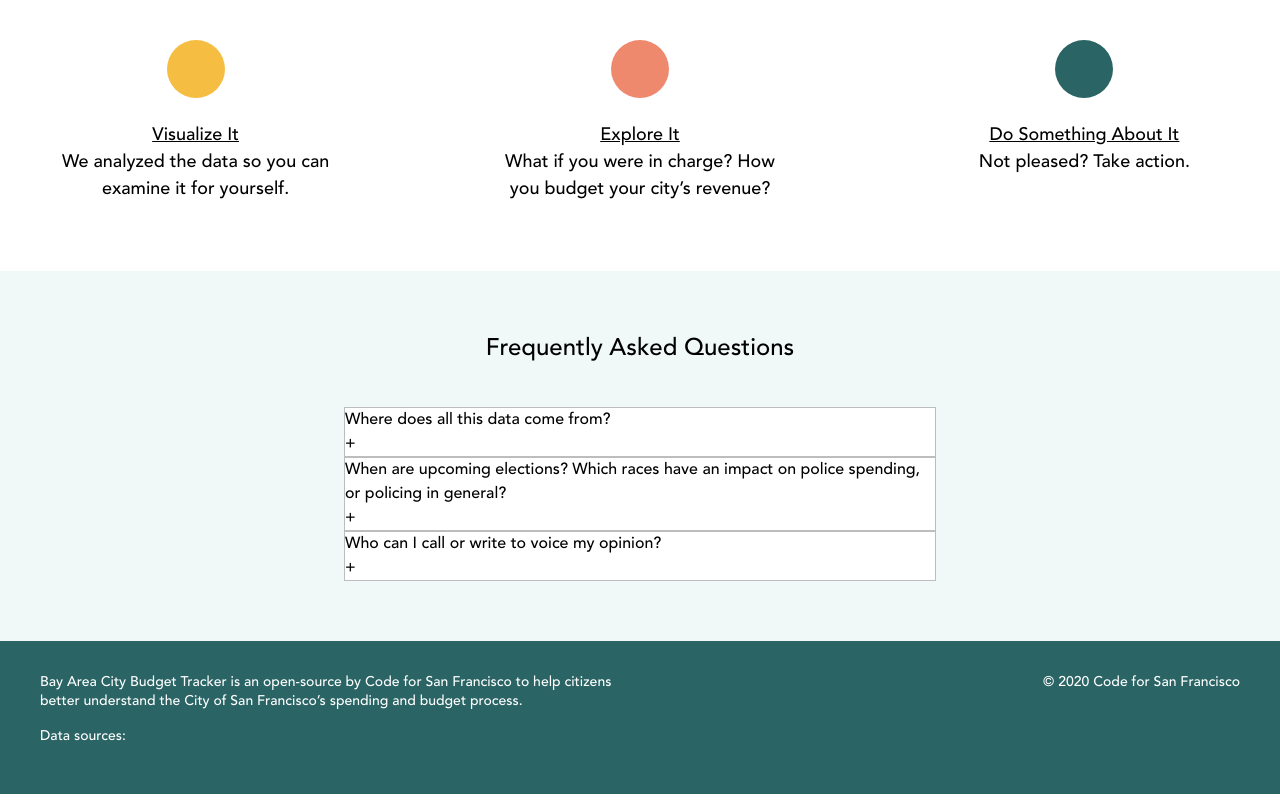
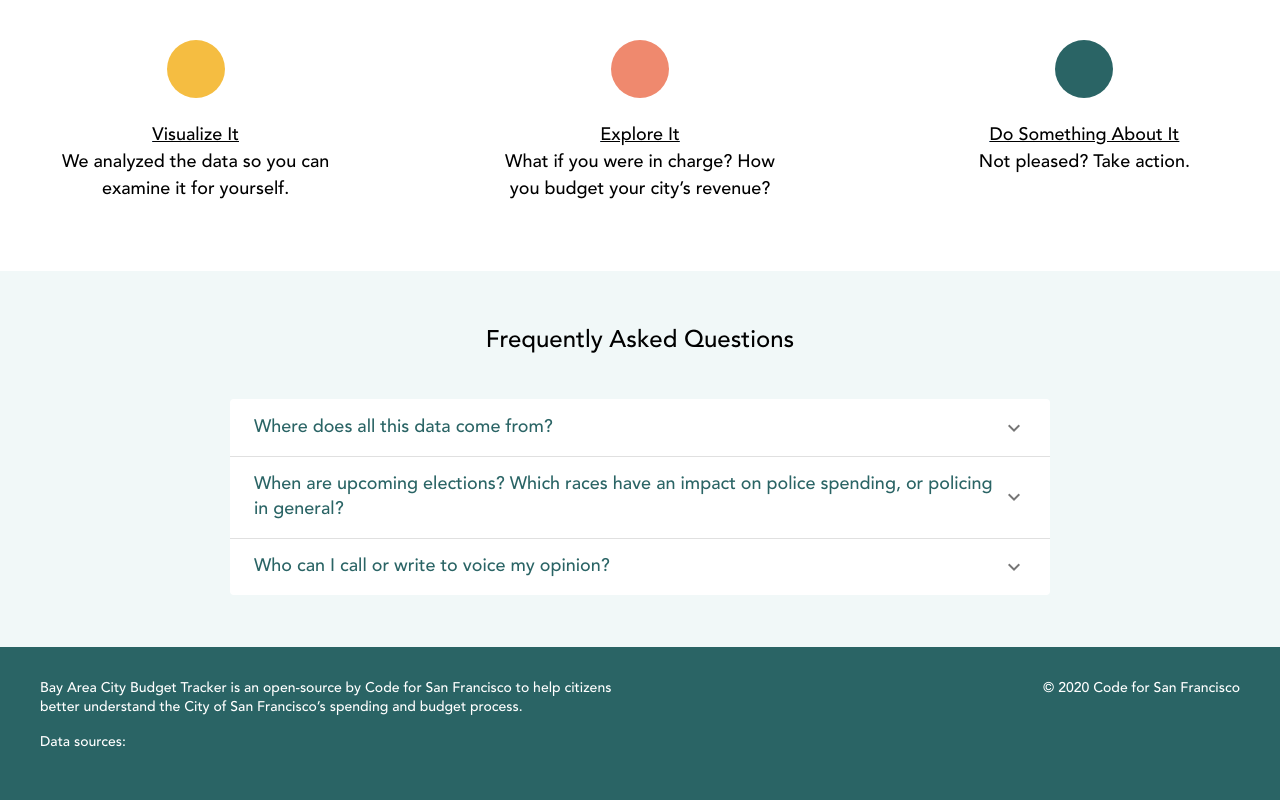
Before and after one commit to sfbrigade/datasci-police-budget, a Nuxt app: page / in a window 1280 px wide. Shown: the part 760-1560 px from the top of the page. Built offline with nearby package versions, Linux system fonts and the light colour scheme.

Commit message:
feat: Update homepage FAQ
Note that "data sources" is a TODO -- we need copy for this.

```diff
--- a/components/ContactUs.vue
+++ b/components/ContactUs.vue
@@ -1,11 +1,11 @@
 <template>
-  <v-expansion-panels accordion light class="Contact-Us-Panels">
-    <v-expansion-panel class="Contact-Us-Panel">
-      <v-expansion-panel-header class="Contact-Us-Header">
+  <v-expansion-panels accordion light class="expansion-panels">
+    <v-expansion-panel class="expansion-panel">
+      <v-expansion-panel-header class="expansion-panel-header">
         Who is my local representative at the lowest level (i.e. district supervisor)?
         How do I contact them?
       </v-expansion-panel-header>
-      <v-expansion-panel-content class="Contact-Us-Content">
+      <v-expansion-panel-content class="expansion-panel-content">
         <div>
           Oakland:
           To find out who your city representative is and how to contact them, visit
@@ -20,11 +20,11 @@
         </div>
       </v-expansion-panel-content>
     </v-expansion-panel>
-    <v-expansion-panel class="Contact-Us-Panel">
-        <v-expansion-panel-header class="Contact-Us-Header">
+    <v-expansion-panel class="expansion-panel">
+      <v-expansion-panel-header class="expansion-panel-header">
         When and where can I attend public meetings to voice my opinion?
       </v-expansion-panel-header>
-        <v-expansion-panel-content class="Contact-Us-Content">
+      <v-expansion-panel-content class="expansion-panel-content">
         <div>
           Oakland: Upcoming meetings can be found on
           <a href="https://www.oaklandca.gov/meetings">the City of Oakland's webpage</a>.
@@ -36,23 +36,23 @@
         </div>
       </v-expansion-panel-content>
     </v-expansion-panel>
-    <v-expansion-panel class="Contact-Us-Panel">
-        <v-expansion-panel-header class="Contact-Us-Header">
+    <v-expansion-panel class="expansion-panel">
+      <v-expansion-panel-header class="expansion-panel-header">
         When are upcoming elections?
         Which races have an impact on police spending, or policing in general?
       </v-expansion-panel-header>
-        <v-expansion-panel-content class="Contact-Us-Content">
+      <v-expansion-panel-content class="expansion-panel-content">
         The next election for city representatives will occur alongside the general election,
         on November 3, 2020. Updates and details can be found on the respective city's webpage
-          (<a href="https://www.oaklandca.gov/topics/elections">Oakland</a> and
+        (<a href="https://www.oaklandca.gov/topics/elections">Oakland</a>and
         <a href="https://sfelections.sfgov.org/">San Francisco</a>).
       </v-expansion-panel-content>
     </v-expansion-panel>
-    <v-expansion-panel class="Contact-Us-Panel">
-      <v-expansion-panel-header class="Contact-Us-Header">
+    <v-expansion-panel class="expansion-panel">
+      <v-expansion-panel-header class="expansion-panel-header">
         What other organizations are working on policing issues in my city?
       </v-expansion-panel-header>
-      <v-expansion-panel-content class="Contact-Us-Content">
+      <v-expansion-panel-content class="expansion-panel-content">
         <div>
           Oakland:
           <ul>
@@ -76,7 +76,7 @@
           San Francisco:
           <ul>
             <li>
-                <a href="https://colemanadvocates.org/">Coleman Advocates</a> on policing in schools
+              <a href="https://colemanadvocates.org/">Coleman Advocates</a>on policing in schools
             </li>
           </ul>
         </div>
@@ -93,25 +93,26 @@
   </v-expansion-panels>
 </template>
 <style style="scss">
-.Contact-Us-Panels {
+.expansion-panels {
   width: 820px;
+  margin: 0 auto 40px;
 }
-.Contact-Us-Panel::before {
+.expansion-panel::before {
   box-shadow: none;
 }
-.Contact-Us-Header {
+.expansion-panel-header {
   font-size: 18px;
   line-height: 25px;
   font-weight: 800;
   color: #2A6465;
 }
-.Contact-Us-Content {
+.expansion-panel-content {
   font-size: 18px;
   line-height: 25px;
   font-weight: normal;
   color: #4F4F4F;
 }
-.Contact-Us-Content div {
+.expansion-panel-content div {
   margin-bottom: 8px;
 }
 </style>
--- a/components/Faq.vue
+++ b/components/Faq.vue
@@ -1,75 +1,61 @@
 <template>
-  <div class="Faq">
-    <div class="Faq-Header">Frequently Asked Questions</div>
-    <div class="questions">
-      <div class="Faq-Question-Q1">
-        <div class="Faq-Question-Text">Where does all this data come from?</div>
-        <div class="Faq-Question-Expand">+</div>
-      </div>
-      <div class="Faq-Question-Q2">
-        <div class="Faq-Question-Text-Multi">
+  <div class="faq">
+    <h3 class="faq-header">Frequently Asked Questions</h3>
+    <v-expansion-panels accordion light class="expansion-panels">
+      <v-expansion-panel class="expansion-panel">
+        <v-expansion-panel-header class="expansion-panel-header">
+          Where does all this data come from?
+        </v-expansion-panel-header>
+        <v-expansion-panel-content class="expansion-panel-content">
+          TODO
+        </v-expansion-panel-content>
+      </v-expansion-panel>
+      <v-expansion-panel class="expansion-panel">
+        <v-expansion-panel-header class="expansion-panel-header">
           When are upcoming elections?
           Which races have an impact on police spending, or policing in general?
-        </div>
-        <div class="Faq-Question-Expand">+</div>
-      </div>
-      <div class="Faq-Question-Q3">
-        <div class="Faq-Question-Text">Who can I call or write to voice my opinion?</div>
-        <div class="Faq-Question-Expand">+</div>
-      </div>
-    </div>
+        </v-expansion-panel-header>
+        <v-expansion-panel-content class="expansion-panel-content">
+          The next election for city representatives will occur alongside the general election,
+          on November 3, 2020. Updates and details can be found on the respective city's webpage
+          (<a href="https://www.oaklandca.gov/topics/elections">Oakland</a> and
+          <a href="https://sfelections.sfgov.org/">San Francisco</a>).
+        </v-expansion-panel-content>
+      </v-expansion-panel>
+      <v-expansion-panel class="expansion-panel">
+        <v-expansion-panel-header class="expansion-panel-header">
+          Who can I call or write to voice my opinion?
+        </v-expansion-panel-header>
+        <v-expansion-panel-content class="expansion-panel-content">
+          <div>
+            Oakland:
+            Look up your city representative on the
+            <a href="https://www.oaklandca.gov/services/
+              look-up-your-city-council-district-and-representative">
+              City of Oakland's site</a>.
+            Also check for <a href="https://www.oaklandca.gov/meetings">upcoming meetings</a>.
+          </div>
+          <div>
+            San Francisco:
+            Look up your city representative on the <a href="https://sfplanninggis.org/sffind/">San Francisco Planning Department's map</a>. Also check for
+            <a href="https://sfgov.org/countyclerk/public-notices-meetings">
+              upcoming meetings</a>.
+          </div>
+        </v-expansion-panel-content>
+      </v-expansion-panel>
+    </v-expansion-panels>
   </div>
 </template>
 
 <style lang="scss" scoped>
-@font-face {
-  font-family: "Avenir";
-  src: url("../assets/AvenirLTStd-Medium.otf");
-}
-.Faq {
+.faq {
   width: 100%;
-  padding: 48px;
-  background: $light-turquoise;
-  &-Header {
-    @include h3();
-    text-align: center;
-    margin-bottom: 40px;
-  }
-  .questions {
-    margin: 0 auto;
-    max-width: 50%;
-    display: flex;
-    flex-direction: column;
-    justify-content: center;
-  }
-  &-Question {
-    background: $white-1;
-    border: 1px solid $gray-5;
-    box-sizing: border-box;
-    &-Q1 {
-      background: $white-1;
-      border: 1px solid $gray-5;
-    }
-    &-Q2 {
-      background: $white-1;
-      border: 1px solid $gray-5;
-    }
-    &-Q3 {
-      background: $white-1;
-      border: 1px solid $gray-5;
-    }
-    &-Text {
-      &-Multi {
-      }
-    }
-    &-Expand {
-    }
-  }
+  display: flex;
+  flex-direction: column;
+  align-items: center;
 }
 
-@include lessThan($small) {
-  .Faq {
-    padding: 22px;
-  }
+.faq-header {
+  margin: 40px auto;
 }
 </style>
```
Lines whose indentation alone changed are shown as unchanged.
